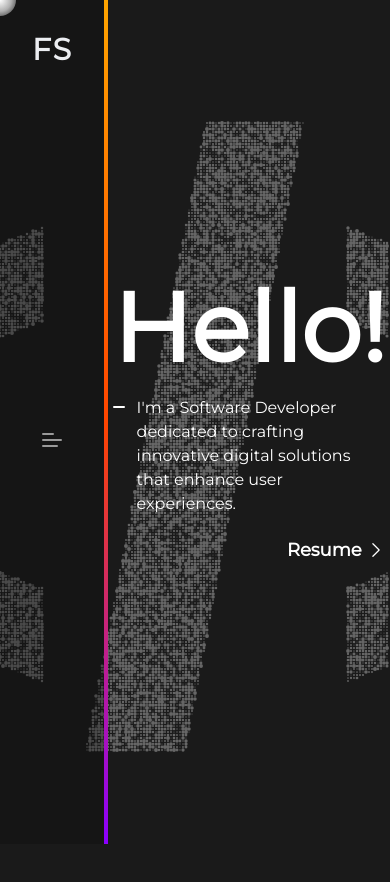
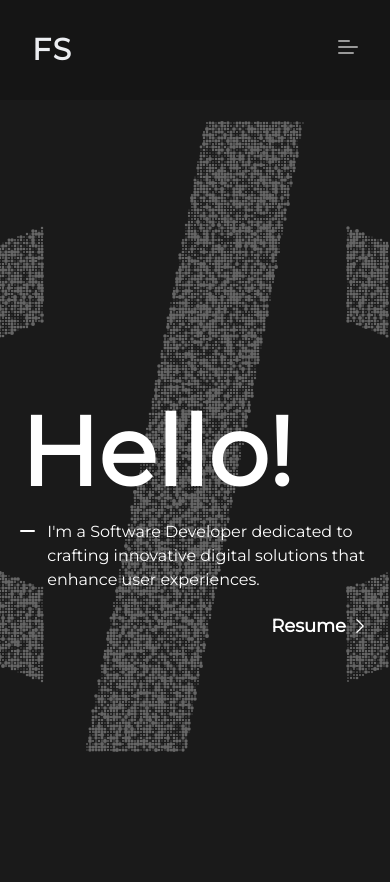
Before and after one commit to Fjolla2002/portfolio-FS, a Vue app: page / in a window 390 px wide. Shown: the top 882 px of the page. Before the commit the page ends 844 px from the top, so only its background shows below. Built offline with nearby package versions, Linux system fonts and the light colour scheme.

Commit message:
navigation half responsive

```diff
--- a/src/App.vue
+++ b/src/App.vue
@@ -1,19 +1,40 @@
 <script setup lang="ts">
+import { ref, onMounted, onUnmounted } from "vue";
 import { RouterView } from "vue-router";
 import BgCanvas from "./components/BgCanvas.vue";
 import CustomCursor from "./components/CustomCursor.vue";
 import NavigationBar from "./components/NavigationBar.vue";
+
+const isDesktop = ref(false);
+
+const checkIfDesktop = () => {
+  const desktopWidth = 1024;
+  isDesktop.value =
+    window.innerWidth >= desktopWidth && screen.width >= desktopWidth;
+};
+
+onMounted(() => {
+  checkIfDesktop();
+  window.addEventListener("resize", checkIfDesktop);
+});
+
+onUnmounted(() => {
+  window.removeEventListener("resize", checkIfDesktop);
+});
 </script>
 
 <template>
   <div class="relative min-h-screen">
     <BgCanvas class="absolute inset-0 z-0" />
-    <div class="flex w-full min-h-screen relative z-10">
-      <NavigationBar />
+    <div
+      class="flex w-full min-h-screen relative z-10"
+      :class="isDesktop ? 'flex-row' : 'flex-col'"
+    >
+      <NavigationBar :isDesktop="isDesktop" />
       <div class="h-screen overflow-y-auto w-full">
         <RouterView />
       </div>
     </div>
-    <CustomCursor class="absolute inset-0 z-20" />
+    <CustomCursor v-if="isDesktop" class="absolute inset-0 z-20" />
   </div>
 </template>
--- a/src/assets/main.css
+++ b/src/assets/main.css
@@ -7,7 +7,6 @@
 
 * {
   font-family: "Montserrat", sans-serif;
-  cursor: none;
 }
 
 body,
@@ -17,3 +16,9 @@ html {
   overflow: hidden;
   background-color: #1a1a1a;
 }
+
+@media (min-width: 1024px) {
+  * {
+    cursor: none;
+  }
+}
--- a/src/components/NavigationBar.vue
+++ b/src/components/NavigationBar.vue
@@ -1,6 +1,10 @@
 <script setup lang="ts">
 import { ref } from "vue";
 import { XMarkIcon } from "@heroicons/vue/24/solid";
+
+defineProps<{
+  isDesktop: boolean;
+}>();
 
 const isSidebarOpen = ref<boolean>(false);
 
@@ -14,8 +18,20 @@ const closeSidebar = () => {
 </script>
 
 <template>
-  <div class="h-screen flex bg-bgDarker">
-    <div class="flex flex-col items-start justify-between h-full p-8">
+  <div
+    class="flex bg-bgDarker"
+    :class="{
+      'h-screen': isDesktop || (!isDesktop && isSidebarOpen),
+      '': !isDesktop && !isSidebarOpen,
+    }"
+  >
+    <div
+      class="flex items-start justify-between h-full p-8 w-full"
+      :class="{
+        'flex-col': isDesktop || (!isDesktop && isSidebarOpen),
+        'flex-row': !isDesktop && !isSidebarOpen,
+      }"
+    >
       <div class="flex flex-col items-start justify-start">
         <RouterLink to="/" @click="closeSidebar">
           <h1 class="text-3xl tracking-wider uppercase whitespace-nowrap">
@@ -36,7 +52,10 @@ const closeSidebar = () => {
           Software Developer</span
         >
       </div>
-      <div class="flex items-start justify-center w-full">
+      <div
+        class="flex items-start w-full"
+        :class="isDesktop ? 'justify-center' : 'justify-end'"
+      >
         <div
           v-if="!isSidebarOpen"
           class="group flex flex-col items-start justify-start gap-1 py-2"
@@ -53,10 +72,7 @@ const closeSidebar = () => {
           ></span>
         </div>
 
-        <div
-          v-else
-          class="min-w-[350px] flex items-center justify-between w-full"
-        >
+        <div v-else class="flex items-center justify-between w-full">
           <ul
             class="flex flex-col items-start justify-center gap-3 text-baseWhite text-xl"
           >
@@ -161,7 +177,7 @@ const closeSidebar = () => {
         </div>
       </div>
     </div>
-    <div class="h-full w-1 bg-gradient"></div>
+    <div v-if="isDesktop" class="h-full w-1 bg-gradient"></div>
   </div>
 </template>
 
```
